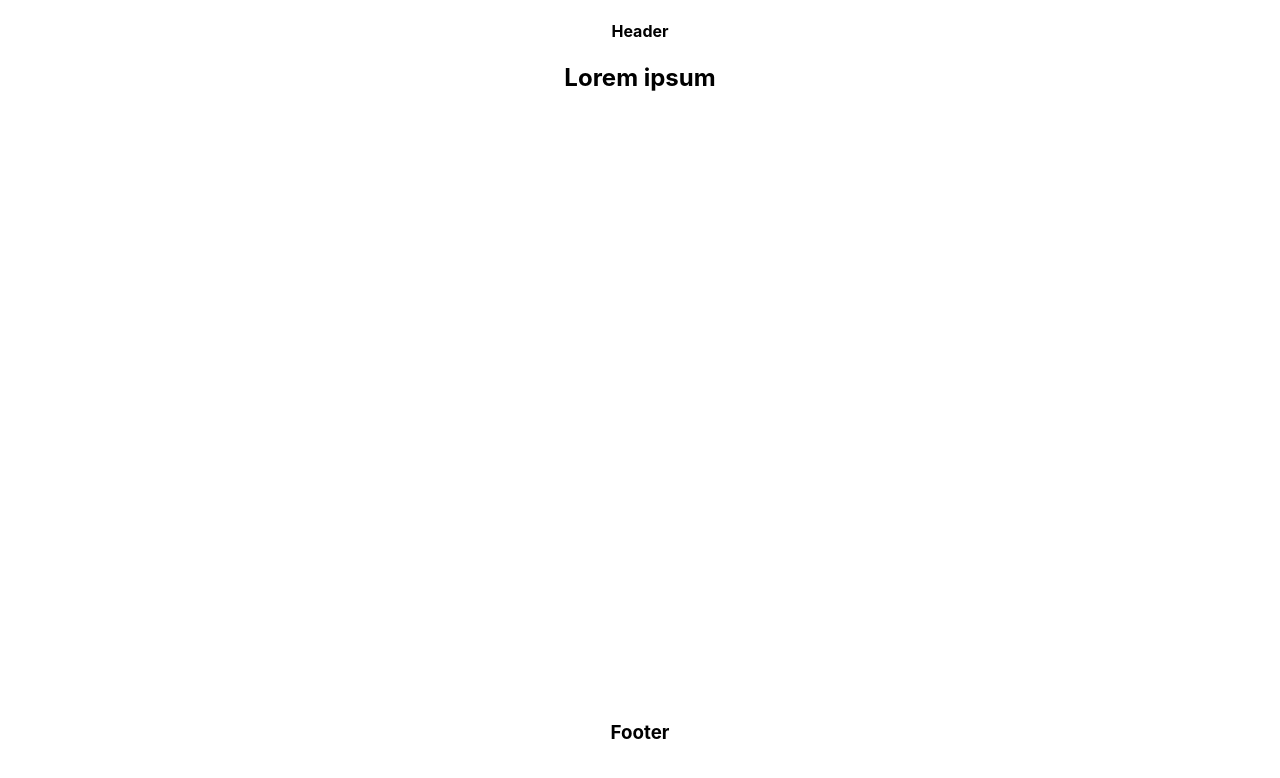
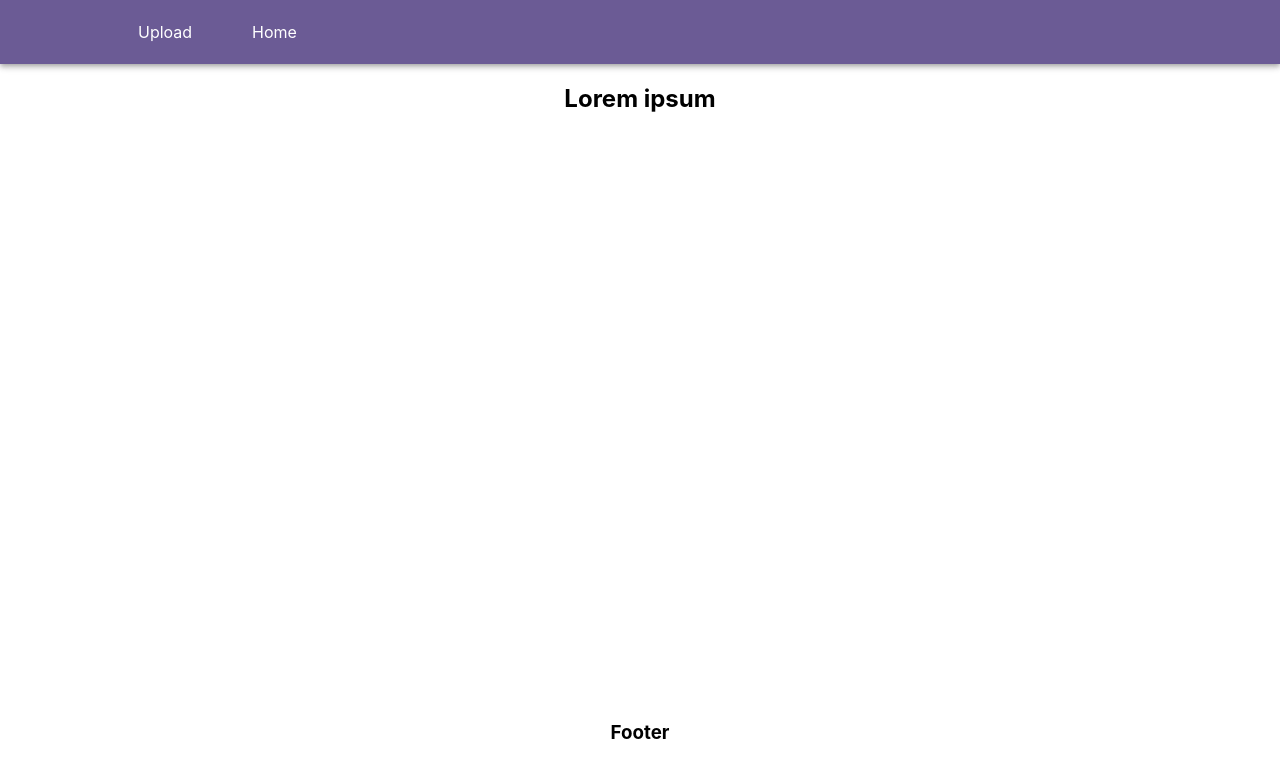
Before and after one commit to ascentcore/ml-blocks, a React (Create React App) app in the folder ui/: page / in a window 1280 px wide. Shown: the top 778 px of the page. Built offline with nearby package versions, Linux system fonts and the light colour scheme.

Commit message:
#9 Add header

```diff
--- a/ui/src/components/Header.js
+++ b/ui/src/components/Header.js
@@ -1,10 +1,32 @@
+import { AppBar, Container, Grid, Link, Toolbar, Typography } from '@mui/material';
 import React from 'react';
+import { makeStyles } from '@mui/styles';
+
+export const useStyles = makeStyles((theme) => ({
+    appbar: {
+        flexGrow: 1,
+        background: '#6b5b95',
+    },
+    link: {
+        color: '#FFF',
+        marginRight: '10px',
+        marginLeft: '50px'
+    }
+}))
 
 function Header() {
+    const classes = useStyles();
     return (
-        <>
-            <h4>Header</h4>
-        </>
+        <div style={{ flexGrow: 1 }}>
+            <AppBar position='static' className={classes.appbar}>
+                <Container maxWidth="lg">
+                    <Toolbar>
+                        <Link href="/upload" className={classes.link} underline='none'>Upload</Link>
+                        <Link href="/" className={classes.link} underline='none'>Home</Link>
+                    </Toolbar>
+                </Container>
+            </AppBar>
+        </div>
     )
 };
 
--- a/ui/src/components/Layout.js
+++ b/ui/src/components/Layout.js
@@ -7,11 +7,9 @@ import Footer from './Footer';
 const Layout = ({ children }) => {
     return (
         <>
-            <Grid container >
-                <Container maxWidth="md">
-                    <Header />
-                    <main>{children}</main>
-                </Container>
+            <Grid container direction="column" >
+                <Header />
+                <main>{children}</main>
             </Grid>
             <Footer />
         </>
--- a/ui/src/screens/HomeScreen.js
+++ b/ui/src/screens/HomeScreen.js
@@ -1,5 +1,4 @@
 import React from 'react';
-import Layout from '../components/Layout';
 
 const HomeScreen = () => {
     return (
```
